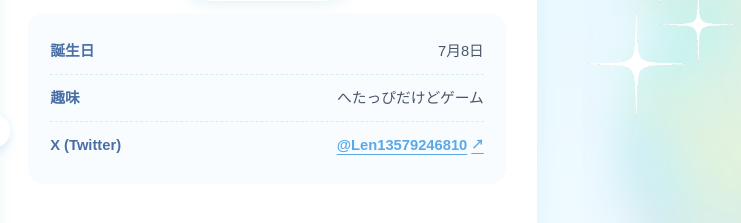
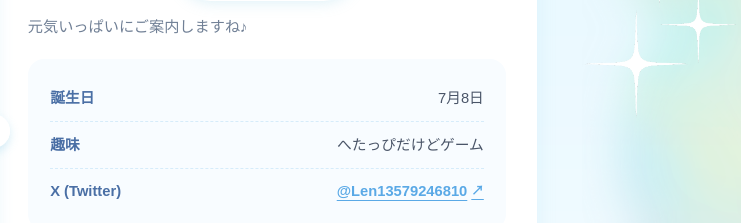
Before and after one commit to SORA-VRChat/tenshi-no-fureai, a plain HTML site: page staff-ren.html in a window 1280 px wide. Shown: the part 356-579 px from the top of the page, 539-1280 px from the left. Drawn offline with Linux system fonts and the light colour scheme; a web font is replaced by a local one.

Commit message:
Add cast detail lead paragraph to staff-ren.html

```diff
--- a/staff-ren.html
+++ b/staff-ren.html
@@ -49,6 +49,7 @@
           <!-- 右側：名前・プロフィール -->
           <div class="cast-info-col">
             <h2>漣</h2>
+            <p class="cast-detail-lead">元気いっぱいにご案内しますね♪</p>
 
             <div class="cast-profile-list">
               <div class="profile-row"><span>誕生日</span><span>7月8日</span></div>
```
